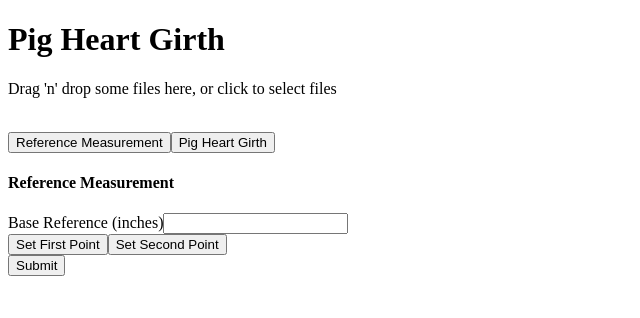
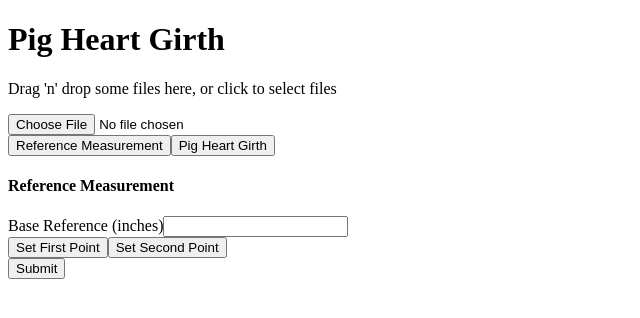
Before and after one commit to alexkim612/Pigture, a React app: page / in a window 1280 px wide. Shown: the top 318 px of the page, without its empty margins (0-640 px from the left). Built offline with nearby package versions, Linux system fonts and the light colour scheme; the HTML template or start-up script is replaced by a standard one.

Commit message:
front pig dropzone and file addition

```diff
--- a/client/src/components/front-pig.jsx
+++ b/client/src/components/front-pig.jsx
@@ -1,7 +1,7 @@
 
 import React from 'react';
 import ReactDOM from 'react-dom';
-import Dropzone from 'react-dropzone';
+import PigDropZone from './pig-drop-zone.jsx';
 
 class FrontPig extends React.Component {
   constructor(props) {
@@ -20,6 +20,7 @@ class FrontPig extends React.Component {
     }
 
     this.fileUploaded = this.fileUploaded.bind(this);
+    this.dropFileUploaded = this.dropFileUploaded.bind(this);
     this.setPoint = this.setPoint.bind(this);
     this.handleMeasurementChange = this.handleMeasurementChange.bind(this);
     this.getPixelLength = this.getPixelLength.bind(this);
@@ -28,11 +29,17 @@ class FrontPig extends React.Component {
   }
 
   // Upload File
-  fileUploaded(event) {
+  fileUploaded(file) {
     this.setState({
-      selectedFile: URL.createObjectURL(event.target.files[0]),
+      selectedFile: URL.createObjectURL(file.target.files[0]),
     });
-    // console.log(event.target.files[0])
+  }
+
+  // Drop Upload File
+  dropFileUploaded(file) {
+    this.setState({
+      selectedFile: URL.createObjectURL(file[0])
+    });
   }
 
   // Set Points
@@ -108,21 +115,12 @@ class FrontPig extends React.Component {
       <div className='pig-container'>
         <h1>Pig Heart Girth</h1>
         <div className='pig-picture'>
-          {/* <input type='file' onChange={this.fileUploaded} /> */}
-          <div className='picture-wrapper' className='dropzone'>
-            {/* dropzone */}
-            <Dropzone onDrop={acceptedFiles => console.log(acceptedFiles)}>
-              {({ getRootProps, getInputProps }) => (
-                <section>
-                  <div {...getRootProps()}>
-                    <input {...getInputProps()} />
-                    <p>Drag 'n' drop some files here, or click to select files</p>
-                  </div>
-                </section>
-              )}
-            </Dropzone>
-
+          <div className='picture-wrapper'>
+            {this.state.selectedFile === '' ?
+              <PigDropZone dropFileUploaded={this.dropFileUploaded} /> :
               <img ref="image" id='pig-picture-container' src={this.state.selectedFile} onClick={this.setPoint} />
+            }
+            <input type='file' onChange={this.fileUploaded}/>
           </div>
         </div>
         <button className='btn btn--stripe' name='reference' onClick={this.handleRefOrPig}>Reference Measurement</button>
@@ -133,16 +131,16 @@ class FrontPig extends React.Component {
             <h4>Reference Measurement</h4>
             <div className='input-container'>
               <label htmlFor='base-measurement'>Base Reference (inches)</label>
-            <input type='number' onChange={this.handleMeasurementChange} className='base-measurement'/>
+              <input type='number' onChange={this.handleMeasurementChange} className='base-measurement' />
             </div>
-          <button className='btn btn--stripe' onClick={() => this.setState({refSetPoints:'first'})}>Set First Point</button>
-          <button className='btn btn--stripe' onClick={() => this.setState({refSetPoints:'second'})}>Set Second Point</button>
+            <button className='btn btn--stripe' onClick={() => this.setState({ refSetPoints: 'first' })}>Set First Point</button>
+            <button className='btn btn--stripe' onClick={() => this.setState({ refSetPoints: 'second' })}>Set Second Point</button>
           </div>
           :
           <div>
             <h4>Pig Heart Girth</h4>
-          <button className='btn btn--stripe' onClick={() => this.setState({pigSetPoints:'center'})}>Set Center Point</button>
-          <button className='btn btn--stripe' onClick={() => this.setState({pigSetPoints:'outer'})}>Set Outer Point</button>
+            <button className='btn btn--stripe' onClick={() => this.setState({ pigSetPoints: 'center' })}>Set Center Point</button>
+            <button className='btn btn--stripe' onClick={() => this.setState({ pigSetPoints: 'outer' })}>Set Outer Point</button>
           </div>
         }
 
--- /dev/null
+++ b/client/src/components/pig-drop-zone.jsx
@@ -0,0 +1,22 @@
+import React from 'react';
+import Dropzone from 'react-dropzone';
+
+
+function PigDropZone(props) {
+  return (
+    <div className='dropzone'>
+      <Dropzone onDrop={acceptedFiles => props.dropFileUploaded(acceptedFiles)}>
+        {({ getRootProps, getInputProps }) => (
+          <section>
+            <div {...getRootProps()}>
+              <input {...getInputProps()} />
+              <p>Drag 'n' drop some files here, or click to select files</p>
+            </div>
+          </section>
+        )}
+      </Dropzone>
+    </div>
+  );
+}
+
+export default PigDropZone;
--- a/client/src/components/side-pig.jsx
+++ b/client/src/components/side-pig.jsx
@@ -1,5 +1,6 @@
 import React from 'react';
 import ReactDOM from 'react-dom';
+import Dropzone from 'react-dropzone';
 
 class SidePig extends React.Component {
   constructor(props) {
```
Also changed, not shown: 1 other file (tests, documents, lock files or other folders). Lines whose indentation alone changed are shown as unchanged.
